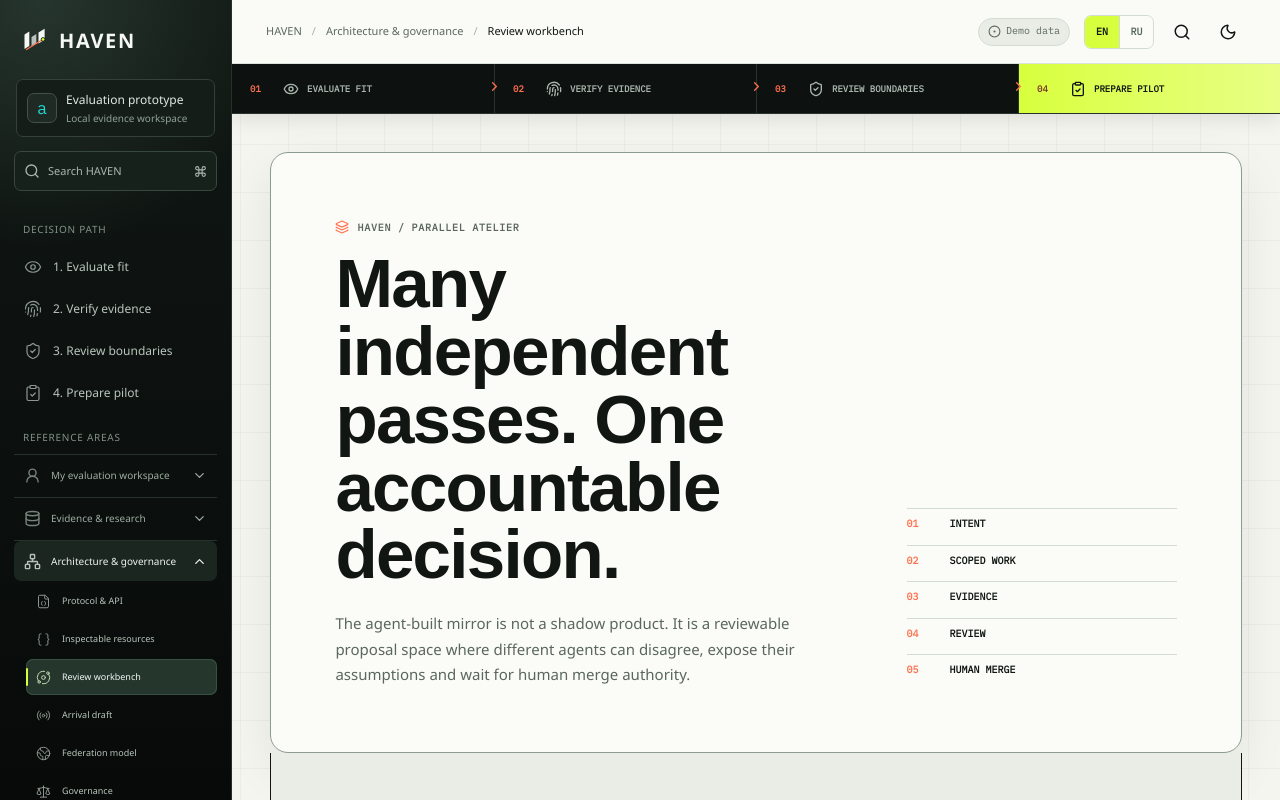
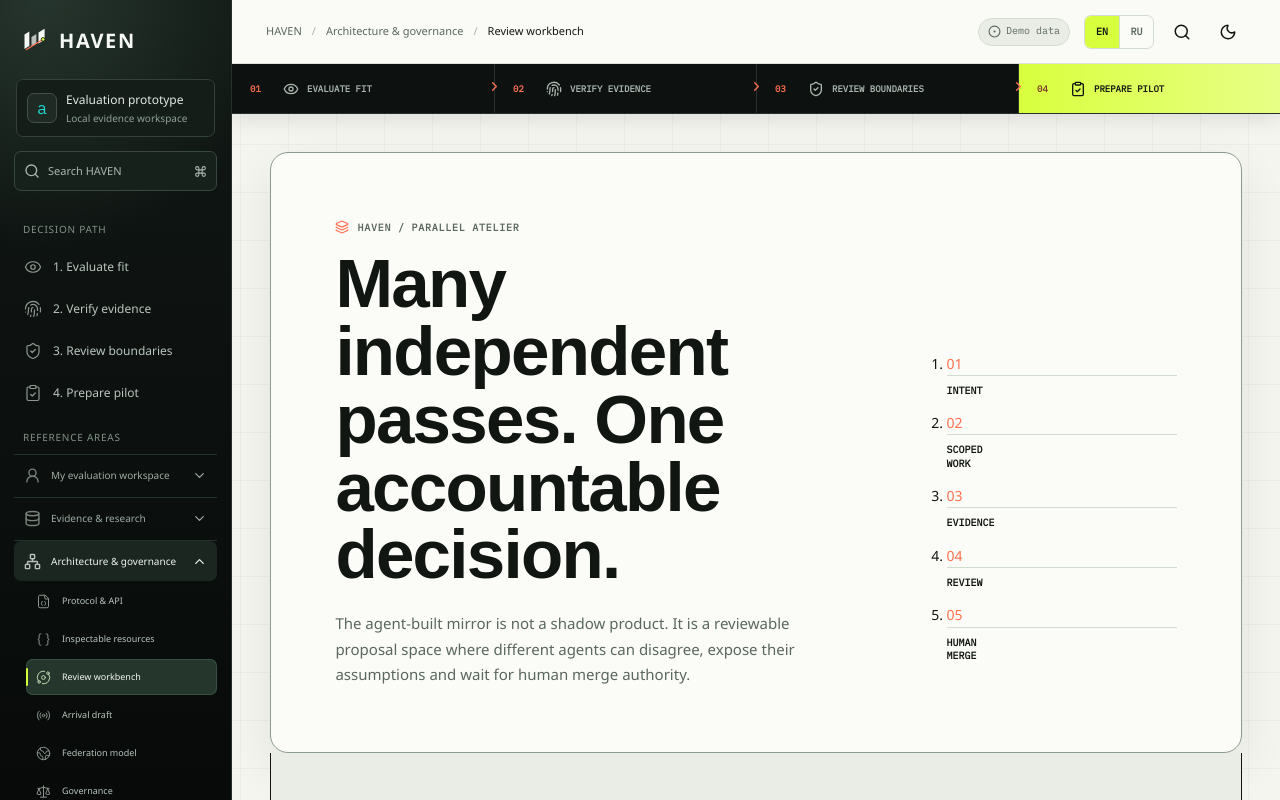
Before and after one commit to vvseweedno/haven, a Next.js app in the folder apps/web/: page /atelier in a window 1280 px wide. Shown: the top 800 px of the page. Built offline with nearby package versions, Linux system fonts and the light colour scheme; no server answers.

Commit message:
Accessibility: expose Atelier workflow as an ordered process

```diff
--- a/apps/web/components/ParallelAtelier.tsx
+++ b/apps/web/components/ParallelAtelier.tsx
@@ -133,9 +133,14 @@ export function ParallelAtelier() {
           <h1>{text.title}</h1>
           <p>{text.lead}</p>
         </div>
-        <div className="atelier-steps" aria-label={text.protocol}>
-          {text.steps.map((step, index) => <span key={step}><i>{String(index + 1).padStart(2, "0")}</i>{step}</span>)}
-        </div>
+        <ol className="atelier-steps" aria-label={text.protocol}>
+          {text.steps.map((step, index) => (
+            <li key={step}>
+              <i aria-hidden="true">{String(index + 1).padStart(2, "0")}</i>
+              <span>{step}</span>
+            </li>
+          ))}
+        </ol>
       </section>
 
       <section className="atelier-envelope">
```
